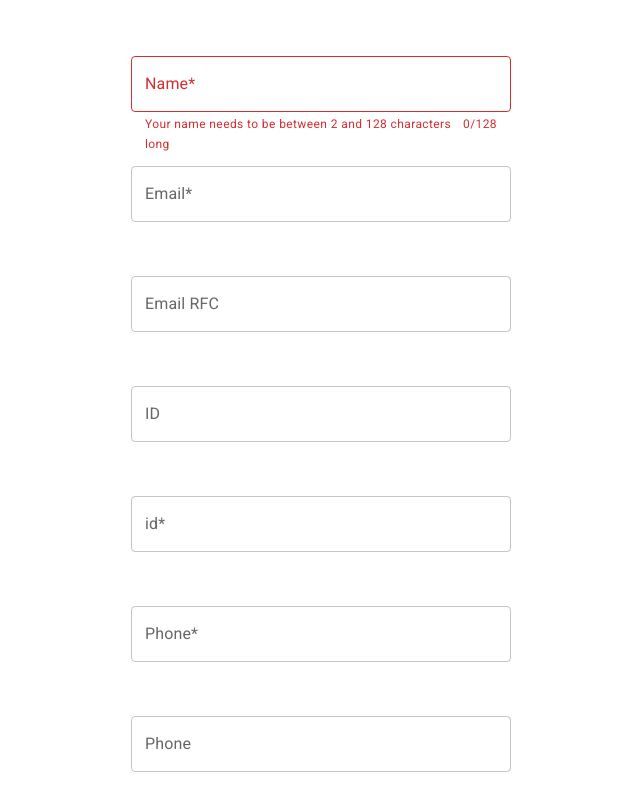
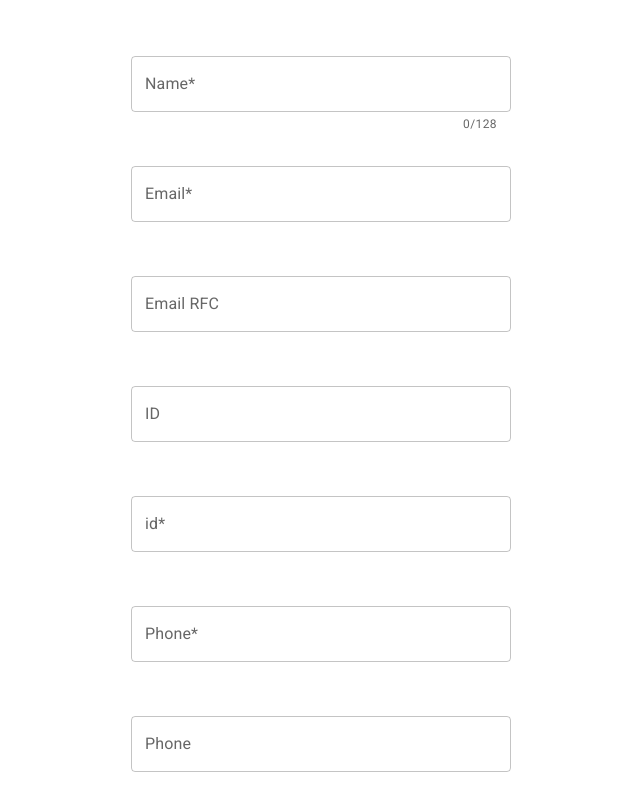
Before and after one commit to NightDreams11/react_MD_task_1_abz, a React (Create React App) app: page / in a window 1280 px wide. Shown: the top 800 px of the page, without its empty margins (319-959 px from the left). Built offline with nearby package versions, Linux system fonts and the light colour scheme.

Commit message:
Third commit Before email validation

```diff
--- a/src/Components/Form/Form.jsx
+++ b/src/Components/Form/Form.jsx
@@ -21,32 +21,19 @@ const style = {
 };
 
 
-
-
 function Form() {
 
     const {register, handleSubmit, formState: {errors},} = useForm();
 
     const onSubmit = (data) => (console.log(data));
-    console.log(errors);
-
-
-    // const [values, setValues] = React.useState({
-    //     name: ""
-    // });
-    // const handleChange = (name) => event => {
-    //     setValues({...values, [name]: event.target.value});
-    // };
-
-
 
 
     const [stringLength, setStringLength] = useState('');
+    const [isDirty, setIsDirty] = useState(false);
+    const [isDiscription, setIsDiscription] = useState(false);
 
     let errorMessage = () => {
         if (stringLength.length < 2) {
-            return 'Your name needs to be between 2 and 128 characters long'
-        } else if (stringLength.length > 128) {
             return 'Your name needs to be between 2 and 128 characters long'
         } else {
             return false;
@@ -64,19 +51,19 @@ function Form() {
                 <TextField
                     sx={{...style}}
                     label="Name*"
-                    {...register("name", {required: "Enter your name"})}
-                    error={(stringLength.length < 2) ? true : ((stringLength.length > 128) ? true : false)}
+                    inputProps={{ maxLength: 128 }}
+                    error={isDirty ? ((stringLength.length < 2) ? true : false) : false}
                     helperText={<HelperText error={errorMessage()}
-                                            counter={`${stringLength.length}/${128}`}/>}
+                                            counter={`${stringLength.length}/${128}`}
+                                            isDirty={isDirty}
+                                            isDiscription={isDiscription}/>}
                     onChange={e => {
-                        // handleChange("name");
                         setStringLength(e.target.value)
                     }}
+                    onBlur={e => setIsDirty(true)}
                     // inputProps={{minLength: 2, maxLength: 128}}
                     FormHelperTextProps={{style: style.helperText}} //Специальный props для стилизации helperText
                 />
-
-
                 <TextField
                     sx={{...style}}
                     id="outlined-basic"
--- a/src/Components/HelperText/HelperText.jsx
+++ b/src/Components/HelperText/HelperText.jsx
@@ -1,4 +1,9 @@
-function HelperTexts({error, counter}) {
+function HelperTexts({error, counter, isDirty, isDiscription}) {
+    debugger
+    if (isDirty || isDiscription === false){
+        error = '';
+    }
+
     const helperTexts = [
         {
             id: 1,
```
